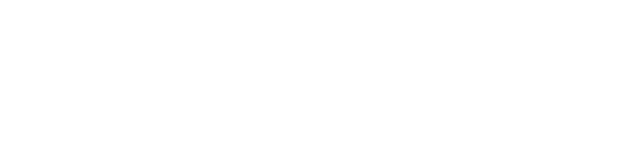
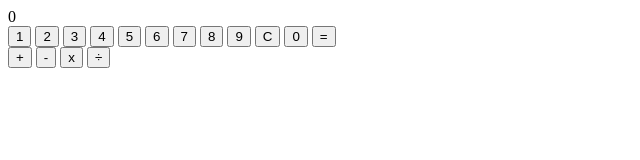
Before and after one commit to Electronq/Calculator, a plain HTML site: page index.html in a window 1280 px wide. Shown: the whole page, without its empty margins (0-640 px from the left). Drawn offline with Linux system fonts and the light colour scheme.

Commit message:
finished

```diff
--- a/index.html
+++ b/index.html
@@ -8,13 +8,37 @@
     <link rel="stylesheet" href="style.css">
 </head>
 <body>
-    <div>
+    <div id="calcbody">
         <div id="upperbody">
             <div id="display">
-
+                0
             </div>
         </div>
         <div id="lowerbody">
+            <div id="numbers">
+                <button id="num1">1</button>
+                <button id="num2">2</button>
+                <button id="num3">3</button>
+                <button id="num4">4</button>
+                <button id="num5">5</button>
+                <button id="num6">6</button>
+                <button id="num7">7</button>
+                <button id="num8">8</button>
+                <button id="num9">9</button>
+                <button id="deleteButton">C</button>
+                <button id="num0">0</button>
+                <button id="equalButton">=</button>
+
+            </div>
+            <div id="operators">
+                <button id="plusButton">+</button>
+                <button id="minusButton">-</button>
+                <button id="multiplyButton">x</button>
+                <button id="divideButton">÷</button>
+
+
+            </div>
+
 
         </div>
     </div>
```
